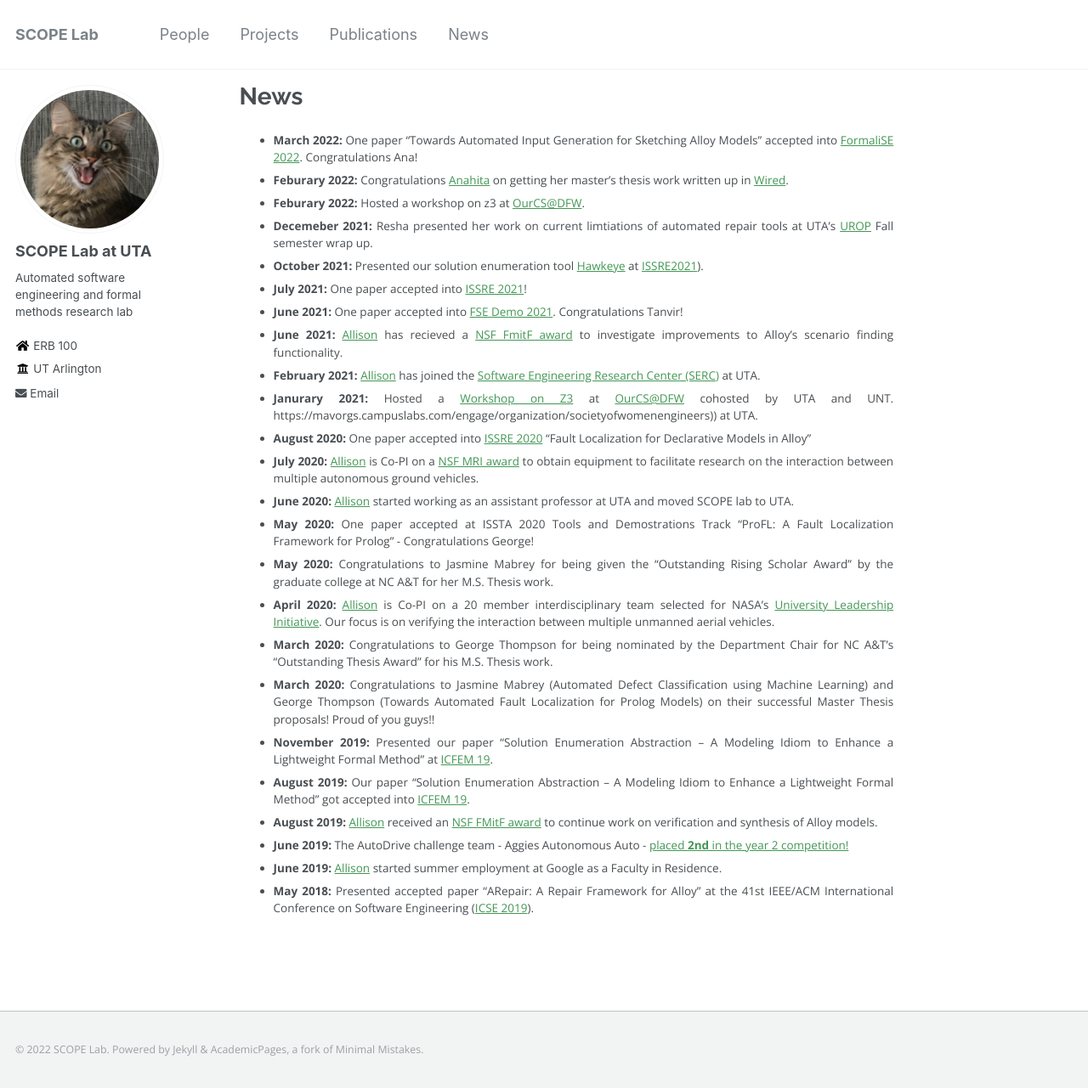
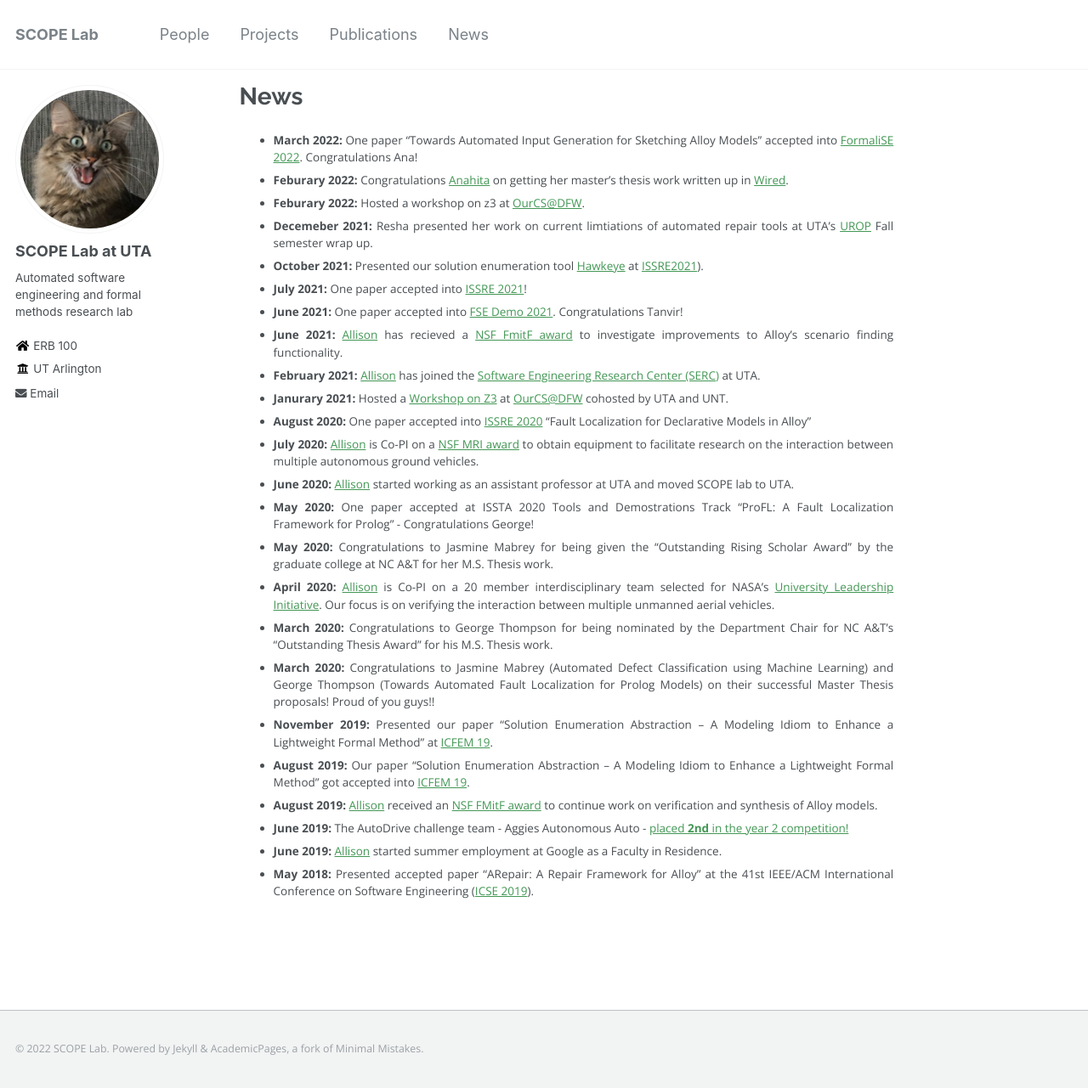
Before and after one commit to SCOPELabUTA/SCOPELabUTA.github.io, a Jekyll site: the page built from _pages/news.md, in a window 1280 px wide and 1281 px high. Shown: the whole window at 85% size. Built offline with Jekyll 4.4.1, drawn with Linux system fonts in a browser that asks for light colours.

Commit message:
Update news.md

```diff
--- a/_pages/news.md
+++ b/_pages/news.md
@@ -13,7 +13,6 @@ author_profile: true
 * **June 2021:** [Allison](https://allisonius.github.io/) has recieved a [NSF FmitF award](https://www.nsf.gov/awardsearch/showAward?AWD_ID=2123341&HistoricalAwards=false) to investigate improvements to Alloy's scenario finding functionality.
 * **February 2021:** [Allison](https://allisonius.github.io/) has joined the [Software Engineering Research Center (SERC)](https://se-research-center.uta.edu/) at UTA.
 * **Janurary 2021:** Hosted a [Workshop on Z3](https://uta.engineering/ourcs/workshops.php) at [OurCS@DFW](https://uta.engineering/ourcs/) cohosted by UTA and UNT.
-https://mavorgs.campuslabs.com/engage/organization/societyofwomenengineers)) at UTA.
 * **August 2020:** One paper accepted into [ISSRE 2020](http://2020.issre.net/) "Fault Localization for Declarative Models in Alloy"
 * **July 2020:** [Allison](https://allisonius.github.io/) is Co-PI on a [NSF MRI award](https://www.nsf.gov/awardsearch/showAward?AWD_ID=2018879&HistoricalAwards=false) to obtain equipment to facilitate research on the interaction between multiple autonomous ground vehicles.
 * **June 2020:** [Allison](https://allisonius.github.io/) started working as an assistant professor at UTA and moved SCOPE lab to UTA.
```
